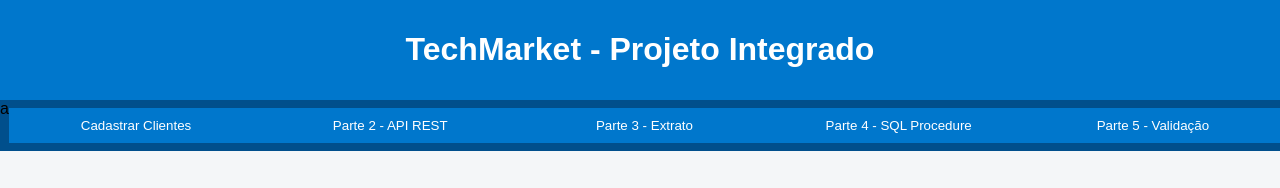
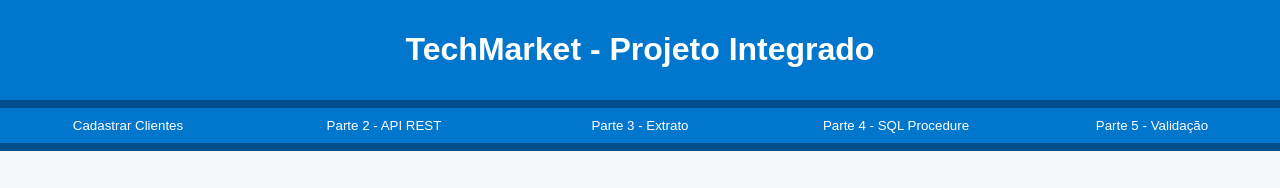
Before and after one commit to FernandoMarFer/Portif-lio-techmark, a website: page frontend/index.html in a window 1280 px wide. Shown: the top 188 px of the page. Drawn offline with Linux system fonts and the light colour scheme.

Commit message:
Mais 1 mod

```diff
--- a/frontend/index.html
+++ b/frontend/index.html
@@ -9,7 +9,7 @@
 <body>
   <header><h1>TechMarket - Projeto Integrado</h1></header>
 
-  <nav>a
+  <nav>
     <button class="tab" onclick="abrirAba('cadastrar')">Cadastrar Clientes</button>
     <button class="tab" onclick="abrirAba('parte2')">Parte 2 - API REST</button>
     <button class="tab" onclick="abrirAba('parte3')">Parte 3 - Extrato</button>
```
